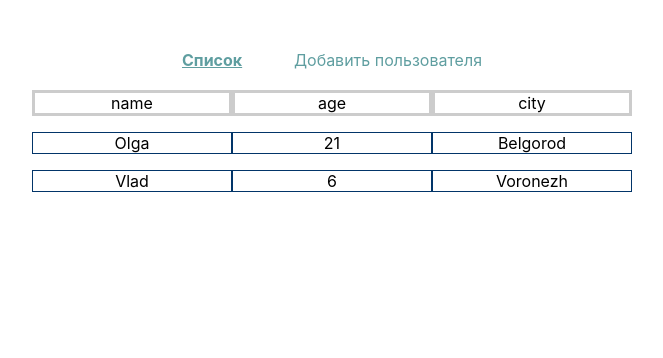
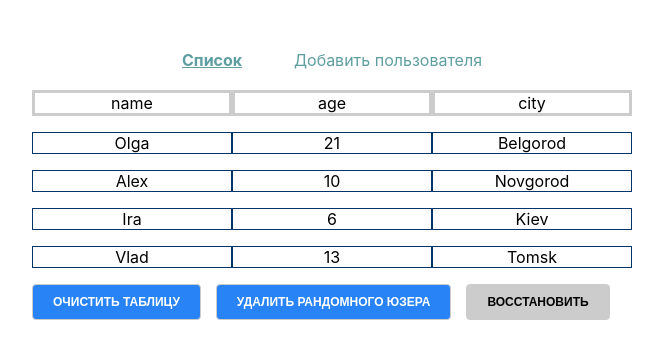
Before and after one commit to mirag0505/react-table, a React (Create React App) app: page /users in a window 1280 px wide. Shown: the top 358 px of the page, without its empty margins (308-971 px from the left). Built offline with nearby package versions, Linux system fonts and the light colour scheme.

Commit message:
Добавил кнопки выполняющие: очищение таблицы, удаление рандомного пользователя, востановление удаленного пользователя

```diff
--- a/src/App.js
+++ b/src/App.js
@@ -10,7 +10,7 @@ class App extends Component {
 			<Route path="/users" exact component={Table}/>
 			<Route path="/users/add" exact component={UsersAdd}/>
 			{/*<Route path="/quiz/:id" component={TableId}/>*/}
-			<Route path="/" exact render={() => <h1 style={{'text-align':'center'}}>Тестовое приложение</h1>}/>
+			<Route path="/" exact render={() => <h1 style={{textAlign: 'center'}}>Тестовое приложение</h1>}/>
 			<Redirect to=""/>
 		</Switch>
 	);
--- a/src/components/UI/Button/Button.js
+++ b/src/components/UI/Button/Button.js
@@ -11,6 +11,7 @@ const Button = (props) => {
 			onClick={props.onClick}
 			className={cls.join(' ')}
 			disabled={props.disabled}
+			type={'button'}
 		>
 			{props.children}
 		</button>
--- a/src/components/UI/Button/Button.module.scss
+++ b/src/components/UI/Button/Button.module.scss
@@ -8,6 +8,10 @@
 	text-transform: uppercase;
 	font-weight: bold;
 	font-size: 12px;
+
+	&:hover {
+		cursor: pointer;
+	}
 }
 
 .Button:focus {
@@ -37,6 +41,6 @@
 	color: #fff;
 
 	&:hover {
-		background: #2884f6;
+		background: darken(#2884f6, 20%);
 	}
 }
--- a/src/containers/Table/Table.js
+++ b/src/containers/Table/Table.js
@@ -1,11 +1,69 @@
 import React, {Component} from 'react';
 import {connect} from 'react-redux';
+import Button from '../../components/UI/Button/Button';
 import TableRow from '../../components/UI/Table-row/TableRow';
-import {addUser} from '../../store/actions/table';
+import {addUser, clearTable, userRandomDeleted} from '../../store/actions/table';
 import classes from './Table.module.scss';
 
 class Table extends Component {
+	state = {
+		prewUserDeleted: {},
+		isPrewUserDeleted: false
+	};
+
 	render() {
+		const clearTable = (event) => {
+			event.preventDefault();
+			this.props.clearTable();
+		};
+
+		const deleteRandomPerson = (event) => {
+			event.preventDefault();
+
+			const userList = this.props.usersList
+				.filter(user => user.type === 'main')
+				.map(user => user.id);
+
+			if (!userList.length) return;
+
+			const idRandomUser = userList[Math.floor(Math.random() * userList.length)];
+
+			const deletedUser = this.props.usersList
+				.filter(user => user.id === idRandomUser)
+				.reduce((acc, deletedUser) => acc = deletedUser);
+
+			this.setState({
+				prewUserDeleted: deletedUser,
+				isPrewUserDeleted: true
+			});
+
+			const newUsersList = this.props.usersList.filter(user => {
+				return user.id !== idRandomUser;
+			});
+
+			this.props.userRandomDeleted(newUsersList);
+		};
+
+		const backRemoteUser = (event) => {
+			event.preventDefault();
+
+			const {type, items} = this.state.prewUserDeleted;
+			const newPerson = {
+				id: this.props.nextId,
+				type: type,
+				items: items
+			};
+
+			if (this.state.isPrewUserDeleted) {
+				this.props.addUser(newPerson);
+			}
+
+			this.setState({
+				prewUserDeleted: {},
+				isPrewUserDeleted: false
+			});
+		};
+
 		return (
 			<div className={classes.Table}>
 				{
@@ -18,6 +76,27 @@ class Table extends Component {
 						);
 					})
 				}
+				<form>
+					<Button
+						type="primary"
+						onClick={clearTable}
+					>
+						Очистить таблицу
+					</Button>
+					<Button
+						type="primary"
+						onClick={deleteRandomPerson}
+					>
+						Удалить рандомного юзера
+					</Button>
+					<Button
+						type="primary"
+						onClick={backRemoteUser}
+						disabled={!this.state.isPrewUserDeleted}
+					>
+						Восстановить
+					</Button>
+				</form>
 			</div>
 		);
 	}
@@ -25,13 +104,16 @@ class Table extends Component {
 
 function mapStateToProps(state) {
 	return {
+		nextId: state.table.nextId,
 		usersList: state.table.usersList
 	};
 }
 
 function mapDispatchToProps(dispatch) {
 	return {
-		addUser: () => dispatch(addUser()),
+		clearTable: () => dispatch(clearTable()),
+		userRandomDeleted: newListUsers => dispatch(userRandomDeleted(newListUsers)),
+		addUser: newPerson => dispatch(addUser(newPerson)),
 	};
 }
 
--- a/src/store/actions/table.js
+++ b/src/store/actions/table.js
@@ -1,4 +1,4 @@
-import {USER_ADD} from './ActionType';
+import {TABLE_CLEAR, USER_ADD, USER_PREVIOUS_RESTORE, USER_RANDOM_DELETE} from './ActionType';
 
 export function addUser(newPerson) {
 	return {
@@ -6,3 +6,23 @@ export function addUser(newPerson) {
 		newPerson
 	};
 }
+
+export function clearTable() {
+	return {
+		type: TABLE_CLEAR
+	}
+}
+
+export function userRandomDeleted(newUsersList) {
+	return {
+		type: USER_RANDOM_DELETE,
+		newUsersList
+	}
+}
+
+export function backRemoteUser(prewUserDeleted) {
+	return {
+		type: USER_PREVIOUS_RESTORE,
+		prewUserDeleted
+	}
+}
--- a/src/store/reducers/table.js
+++ b/src/store/reducers/table.js
@@ -1,7 +1,7 @@
-import {USER_ADD} from '../actions/ActionType';
+import {TABLE_CLEAR, USER_ADD, USER_RANDOM_DELETE} from '../actions/ActionType';
 
 const initialState = {
-	nextId: 3,
+	nextId: 5,
 	usersList: [
 		{
 			id: 0,
@@ -23,9 +23,25 @@ const initialState = {
 			id: 2,
 			type: 'main',
 			items: [
+				'Alex',
+				10,
+				'Novgorod'
+			]
+		}, {
+			id: 3,
+			type: 'main',
+			items: [
+				'Ira',
+				6,
+				'Kiev'
+			]
+		}, {
+			id: 4,
+			type: 'main',
+			items: [
 				'Vlad',
-				6,
-				'Voronezh'
+				13,
+				'Tomsk'
 			]
 		}
 	]
@@ -39,6 +55,17 @@ export default function table(state = initialState, action) {
 				nextId: state.nextId + 1,
 				usersList: [...state.usersList, action.newPerson]
 			};
+		case TABLE_CLEAR:
+			return {
+				...state,
+				nextId: 0,
+				usersList: []
+			};
+		case USER_RANDOM_DELETE:
+			return {
+				...state,
+				usersList: action.newUsersList
+			};
 		default:
 			return state;
 	}
```
